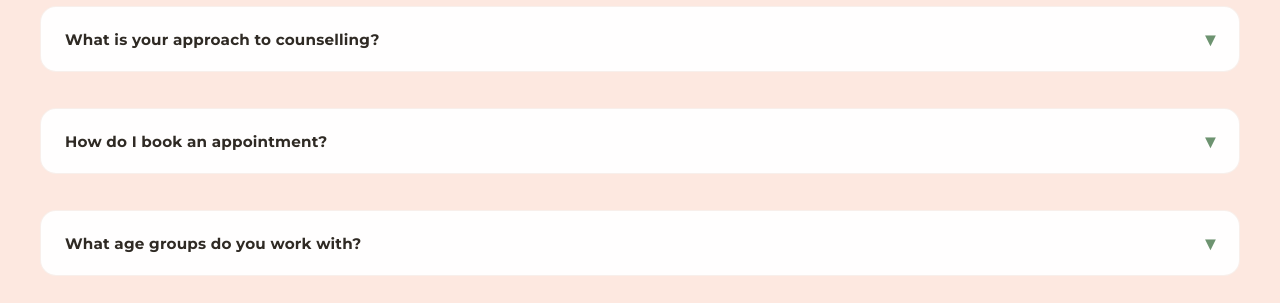
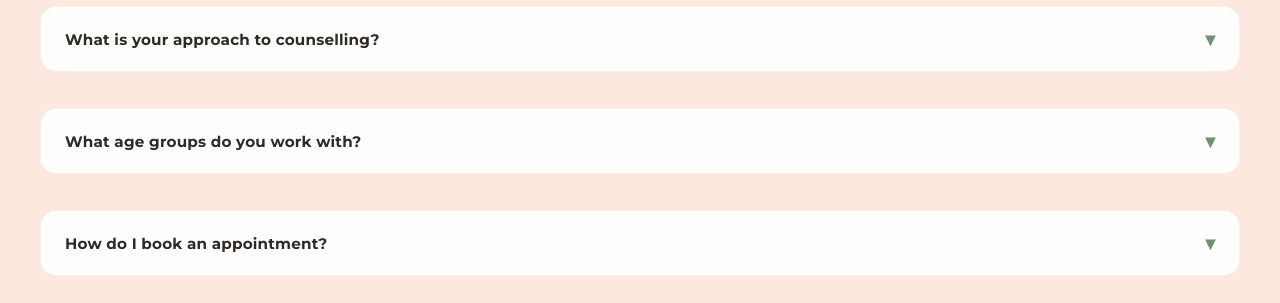
Before and after one commit to joseph-johnson27001/Joanne-s-Counselling-Website, a Vue app: page / in a window 1280 px wide. Shown: the part 1960-2263 px from the top of the page. Built offline with nearby package versions, Linux system fonts and the light colour scheme; a web font is replaced by a local one.

Commit message:
Reordered FAQ

```diff
--- a/src/components/sections/FAQSection.vue
+++ b/src/components/sections/FAQSection.vue
@@ -20,6 +20,10 @@
           </p>
         </Accordion>
 
+        <Accordion title="What age groups do you work with?">
+          <p>Children (ages 4+), adolescents, and adults.</p>
+        </Accordion>
+
         <Accordion title="How do I book an appointment?">
           <p>
             You can reach me by sending an email to
@@ -27,10 +31,6 @@
               >joanneb.counselling@gmail.com</a
             >. A simple introduction is all that's needed.
           </p>
-        </Accordion>
-
-        <Accordion title="What age groups do you work with?">
-          <p>Children (ages 4+), adolescents, and adults.</p>
         </Accordion>
 
         <Accordion title="Do you offer online sessions?">
```
